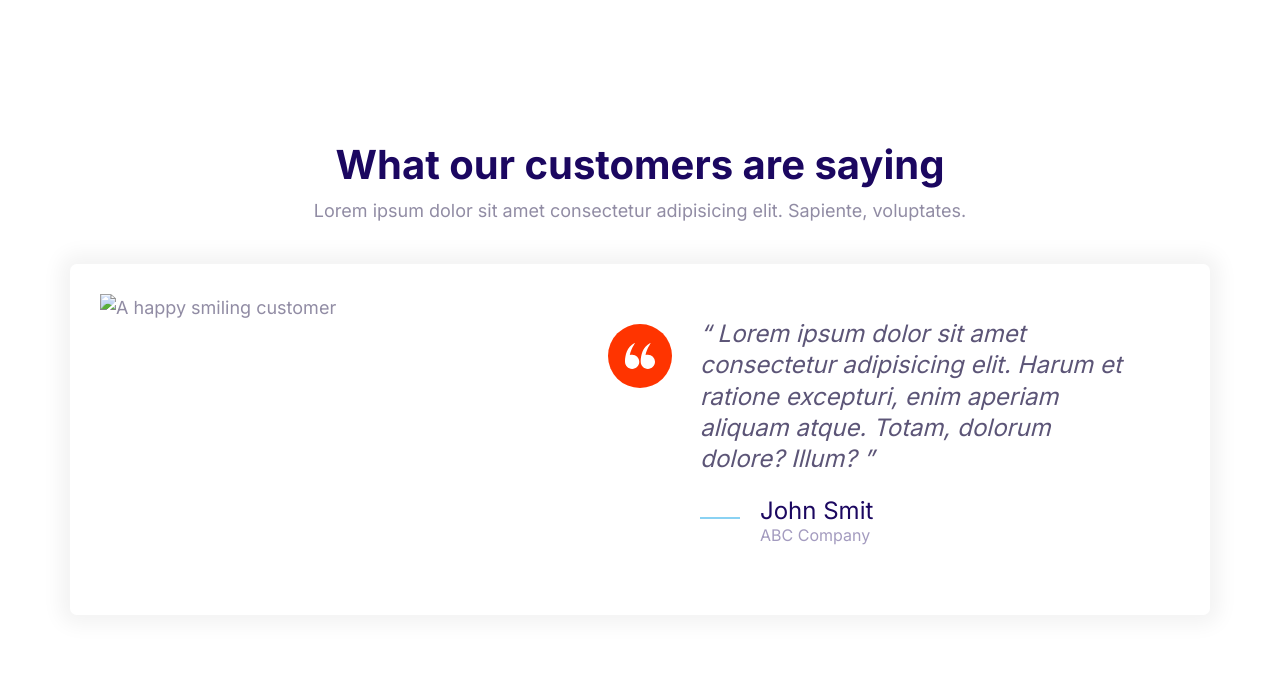
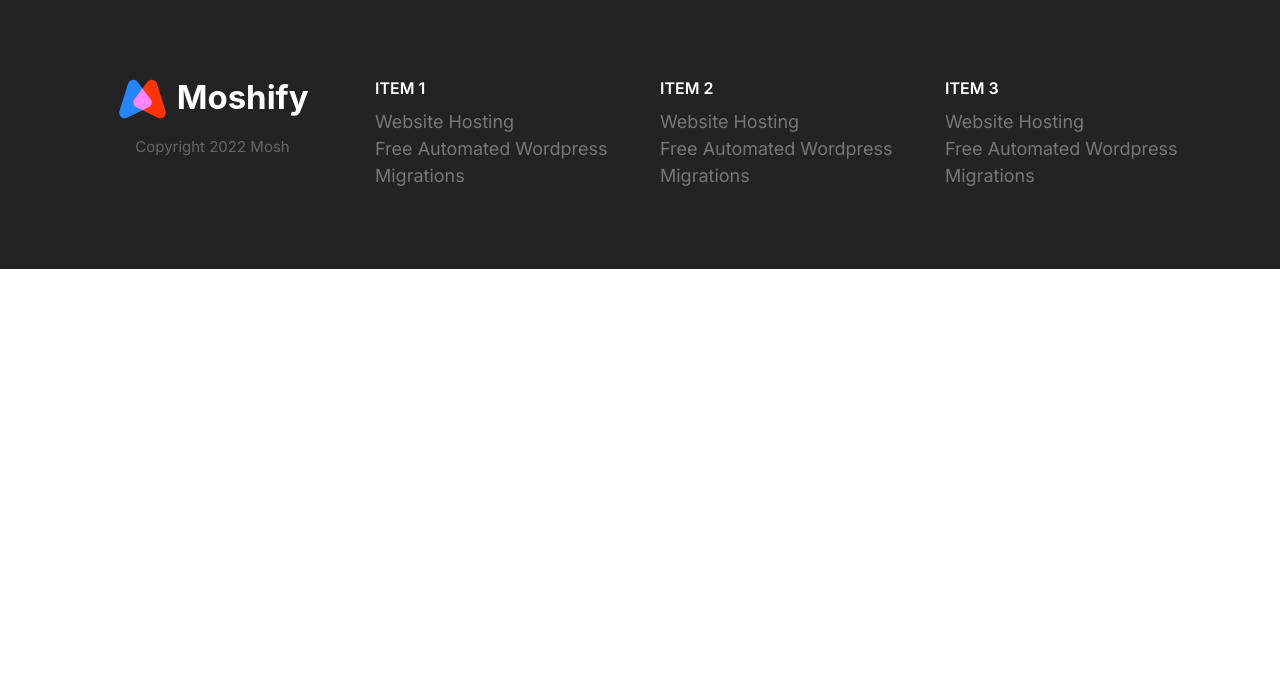
Before and after one commit to BalogunofAfrica/moshifed, a plain HTML site: page index.html in a window 1280 px wide. Drawn offline with Linux system fonts and the light colour scheme.

Commit message:
Add footer component

```diff
--- a/css/styles.css
+++ b/css/styles.css
@@ -803,3 +803,78 @@ a {
     max-width: 700px;
   } */
 }
+
+/* Footer */
+.footer {
+  background: #232323;
+}
+
+.footer a {
+  color: #777;
+  transition: color 0.3s;
+}
+.footer a:hover {
+  color: #fff;
+}
+
+.footer__section {
+  padding: 2rem;
+  border-bottom: 1px solid #393939;
+}
+
+.footer__section .list {
+  margin: 0;
+}
+
+.footer__heading {
+  text-transform: uppercase;
+  font-weight: 600;
+}
+
+.footer__brand {
+  margin-top: 5rem;
+  text-align: center;
+}
+.footer__brand img {
+  /* TODO: Consider refactoring this */
+  width: 100%;
+  max-width: 230px;
+}
+
+.footer__copyright {
+  font-size: 2.1rem;
+  color: #fff;
+  opacity: 0.3;
+}
+
+@media screen and (min-width: 768px) {
+  .footer__sections {
+    grid-template-columns: repeat(auto-fit, minmax(10rem, 1fr));
+  }
+
+  .footer .collapsible__chevron {
+    display: none;
+  }
+
+  .footer .collapsible__content {
+    opacity: 1;
+    max-height: 100%;
+  }
+
+  .footer__brand {
+    order: -1;
+    margin-top: 1rem;
+  }
+
+  .footer__copyright {
+    font-size: 1.5rem;
+  }
+
+  .footer__section {
+    border: 0;
+  }
+
+  .footer__heading {
+    font-size: 1.6rem;
+  }
+}
--- a/index.html
+++ b/index.html
@@ -15,54 +15,59 @@
     <link rel="stylesheet" href="css/styles.css" />
   </head>
   <body>
-    <section class="block">
-      <header class="block__header">
-        <h2>What our customers are saying</h2>
-        <p>
-          Lorem ipsum dolor sit amet consectetur adipisicing elit. Sapiente,
-          voluptates.
-        </p>
-      </header>
-      <div class="container">
-        <body style="padding: 5rem">
-          <div class="testimonial card">
-            <div class="grid grid--cols-2">
-              <div class="testimonial__image">
-                <img
-                  src="images//testimonial.jpg"
-                  alt="A happy smiling customer"
-                />
-                <span class="icon-container icon-container--accent">
-                  <svg class="icon icon--small icon--white">
-                    <use xlink:href="images/sprite.svg#quotes"></use>
-                  </svg>
-                </span>
-              </div>
-              <blockquote class="quote">
-                <p class="quote__text">
-                  Lorem ipsum dolor sit amet consectetur adipisicing elit. Harum
-                  et ratione excepturi, enim aperiam aliquam atque. Totam,
-                  dolorum dolore? Illum?
-                </p>
-                <footer>
-                  <div class="media">
-                    <div class="media__image">
-                      <svg class="icon icon--primary quote__line">
-                        <use xlink:href="images/sprite.svg#line"></use>
-                      </svg>
-                    </div>
-                    <div class="media__body">
-                      <h3 class="media__title quote__author">John Smit</h3>
-                      <p class="quote__company">ABC Company</p>
-                    </div>
-                  </div>
-                </footer>
-              </blockquote>
-            </div>
+    <footer class="block block--dark footer">
+      <div class="container grid footer__sections">
+        <section class="collapsible collapsible--expanded footer__section">
+          <header class="collapsible__header">
+            <h2 class="collapsible__heading footer__heading">Item 1</h2>
+            <svg class="icon icon--white collapsible__chevron">
+              <use xlink:href="images/sprite.svg#chevron"></use>
+            </svg>
+          </header>
+          <div class="collapsible__content">
+            <ul class="list">
+              <li><a href="#">Website Hosting</a></li>
+              <li><a href="#">Free Automated Wordpress</a></li>
+              <li><a href="#">Migrations</a></li>
+            </ul>
           </div>
-        </body>
+        </section>
+        <section class="collapsible footer__section">
+          <header class="collapsible__header">
+            <h2 class="collapsible__heading footer__heading">Item 2</h2>
+            <svg class="icon icon--white collapsible__chevron">
+              <use xlink:href="images/sprite.svg#chevron"></use>
+            </svg>
+          </header>
+          <div class="collapsible__content">
+            <ul class="list">
+              <li><a href="#">Website Hosting</a></li>
+              <li><a href="#">Free Automated Wordpress</a></li>
+              <li><a href="#">Migrations</a></li>
+            </ul>
+          </div>
+        </section>
+        <section class="collapsible footer__section">
+          <header class="collapsible__header">
+            <h2 class="collapsible__heading footer__heading">Item 3</h2>
+            <svg class="icon icon--white collapsible__chevron">
+              <use xlink:href="images/sprite.svg#chevron"></use>
+            </svg>
+          </header>
+          <div class="collapsible__content">
+            <ul class="list">
+              <li><a href="#">Website Hosting</a></li>
+              <li><a href="#">Free Automated Wordpress</a></li>
+              <li><a href="#">Migrations</a></li>
+            </ul>
+          </div>
+        </section>
+        <section class="footer__brand">
+          <img src="images/logo.svg" alt="" />
+          <p class="footer__copyright">Copyright 2022 Mosh</p>
+        </section>
       </div>
-    </section>
+    </footer>
     <script src="js/main.js"></script>
   </body>
 </html>
```
Also changed, not shown: components/footer.html (added, +53 -0 lines).
